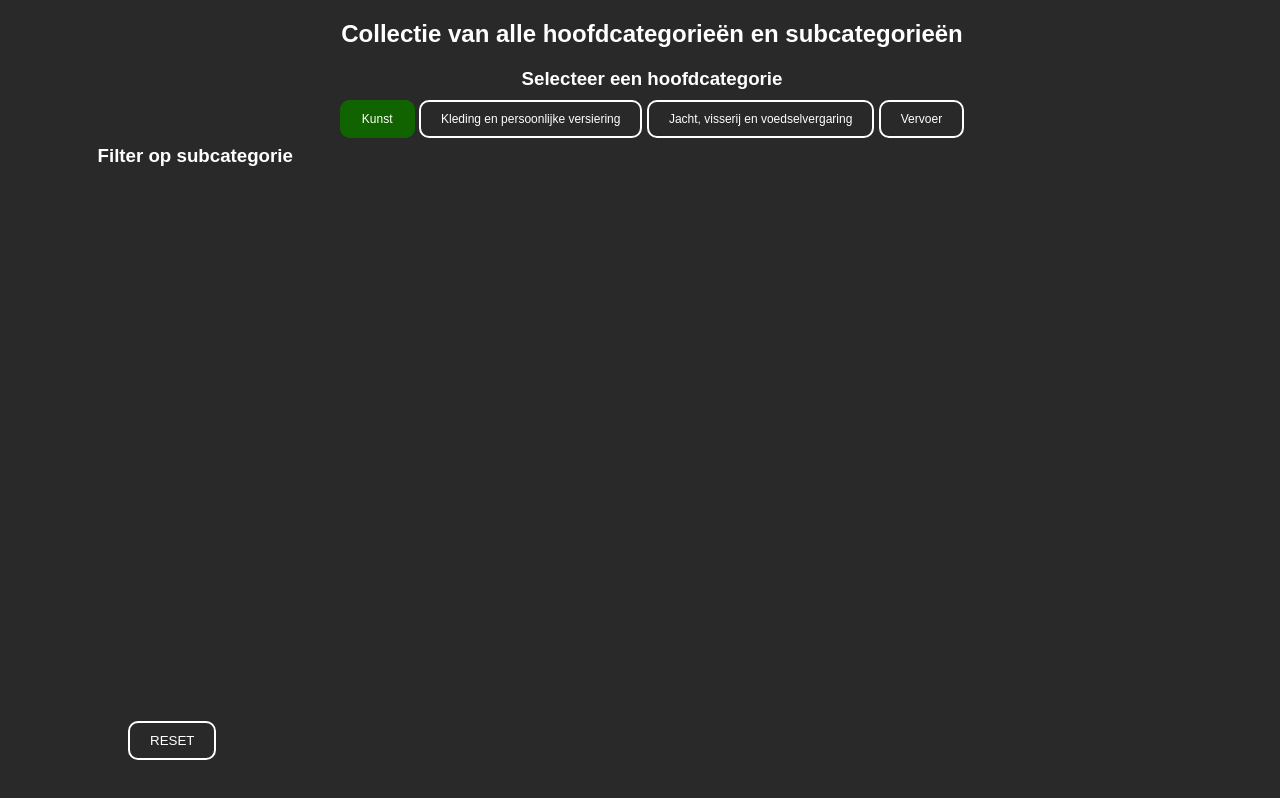
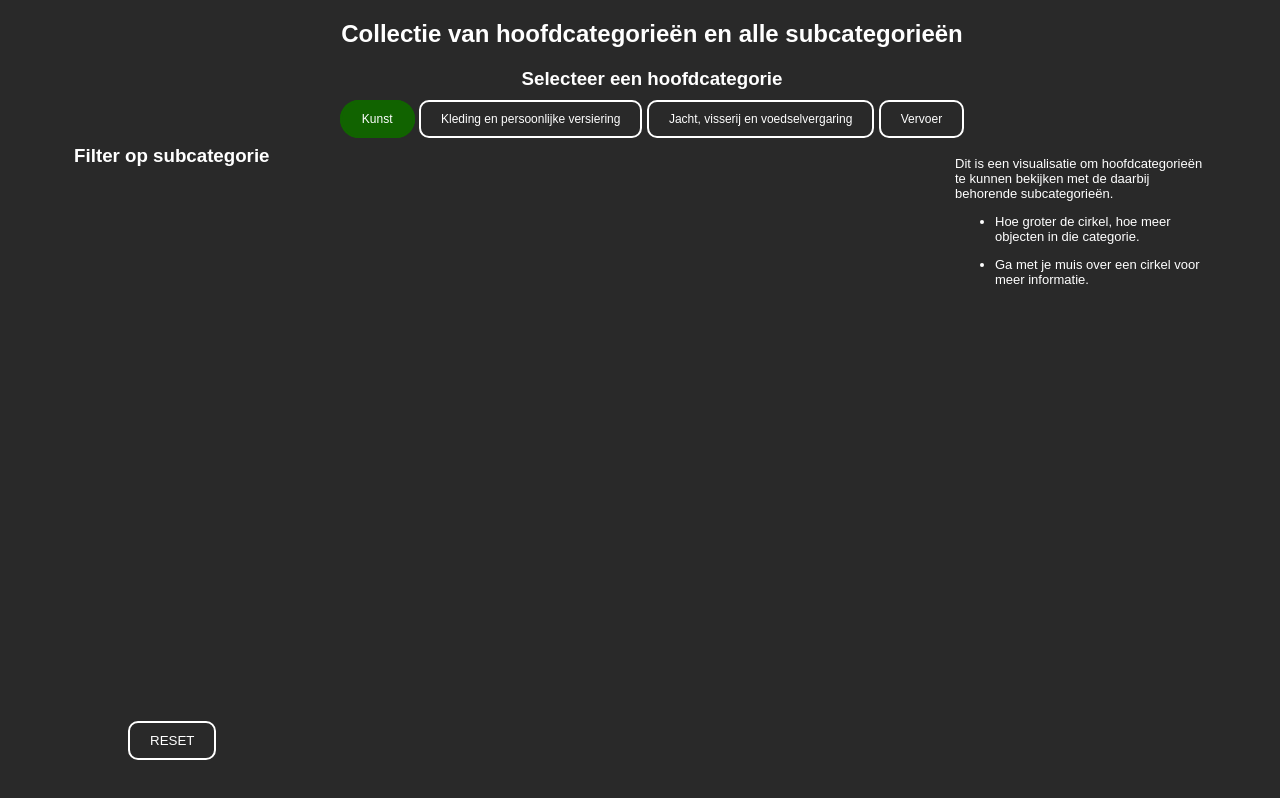
Before and after one commit to StefanGerrits2/frontend-data, a website with bundled scripts: page index.html in a window 1280 px wide. Built offline with nearby package versions, Linux system fonts and the light colour scheme; no server answers.

Commit message:
update readme, tweaking last things

```diff
--- a/index.html
+++ b/index.html
@@ -9,7 +9,7 @@
     <title>Bubble chart</title>
 </head>
 <body>
-    <h2 class="main__title">Collectie van alle hoofdcategorieën en subcategorieën</h2>
+    <h2 class="main__title">Collectie van hoofdcategorieën en alle subcategorieën</h2>
     <h3 class="main-category__title">Selecteer een hoofdcategorie</h3>
     <form class="radio-buttons__container">
         <input type="radio" name="mainCategory" value="2657" id="art" checked="checked">
@@ -24,7 +24,13 @@
         <input type="radio" name="mainCategory" value="2624" id="traffic">
         <label for="traffic">Vervoer</label>
     </form>
-
+    <div class="information">
+        <p>Dit is een visualisatie om hoofdcategorieën te kunnen bekijken met de daarbij behorende subcategorieën.</p>
+        <ul>
+            <li><p>Hoe groter de cirkel, hoe meer objecten in die categorie.</p></li>
+            <li><p>Ga met je muis over een cirkel voor meer informatie.</p></li>
+        </ul>
+    </div>
     <h3 class="filter__title">Filter op subcategorie</h3>
     <div class="button__container">
         <button id="resetButton">Reset</button>
--- a/modules/drawVisualisation.js
+++ b/modules/drawVisualisation.js
@@ -26,10 +26,10 @@ export default function drawVisualisation(data) {
         const root = pack(data);
 
         // Create Groups for circles and text
-        const container = svg.selectAll('.circle__container');
+        const circleContainer = svg.selectAll('.circle__container');
 
         // Give data to all groups
-        const groups = container.selectAll('g')
+        const groups = circleContainer.selectAll('g')
             .data(root.leaves());
 
         // Assign groups if there are not enough DOM elements available
@@ -66,11 +66,11 @@ export default function drawVisualisation(data) {
             .attr('font-size', '0')
             .attr('x', 0)
             .attr('y', 0)
+            .attr('fill', 'white')
             // Enter and update
             .merge(groups.select('text'))
             .transition().duration(1000)
             .text(d => d.data.categoryName)
-            .attr('fill', 'white')
             .attr('font-size', '9')
             .attr('display', d => {return d.r <= 25 ? 'none' : 'flex';});
 
--- a/styles.css
+++ b/styles.css
@@ -12,7 +12,7 @@ body {
 }
 
 .filter__title {
-    margin-left: 3.5em;
+    margin-left: 2.25em;
     margin-top: 1em;
 }
 
@@ -34,6 +34,14 @@ circle {
 circle:hover {
     stroke: black;
     stroke-width: 3;
+}
+
+/* Information */
+.information {
+    position: absolute;
+    right: 5em;
+    font-size: 13px;
+    width: 20em;
 }
 
 /* Legend */
@@ -77,10 +85,11 @@ circle:hover {
 .radio-buttons__container input[type='radio']:checked + label {
     background: rgb(17, 99, 0);
     border: 2px solid rgb(17, 99, 0);
+    border-radius: 50px;
 }
 
 .radio-buttons__container input[type='radio']:checked + label:hover {
-    border-radius: 10px;
+    border-radius: 50px;
 }/* Source code ends here */
 
 /* Reset button */
```
Also changed, not shown: .eslintrc.json (deleted), README.md.
